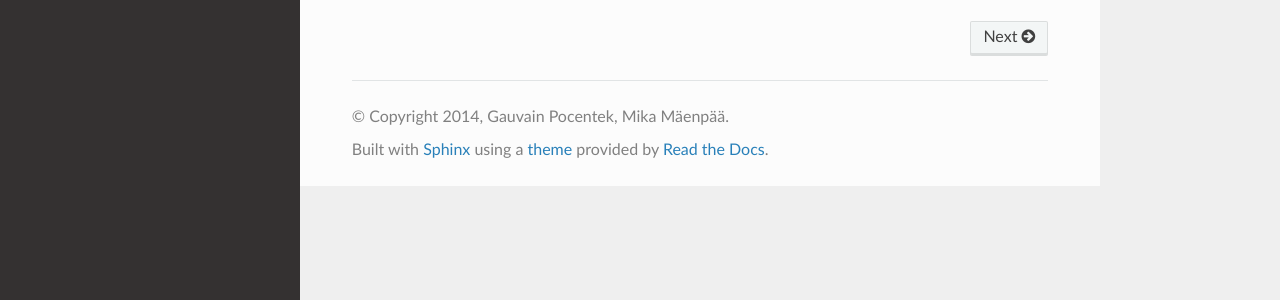
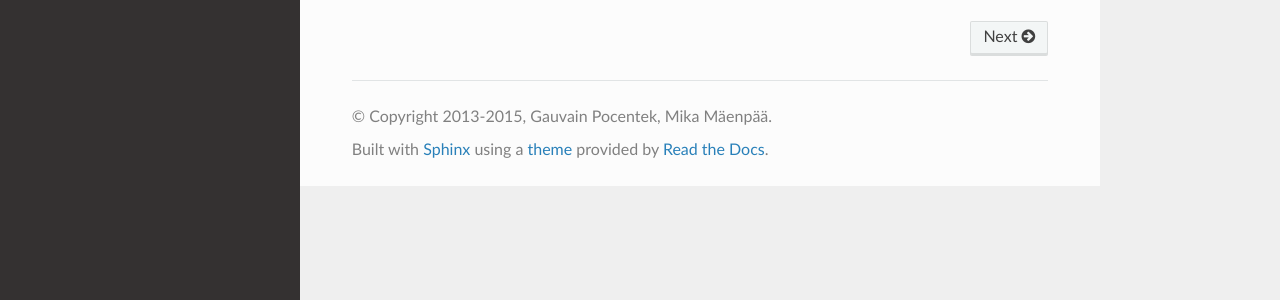
Before and after one commit to python-gitlab/python-gitlab, a Sphinx documentation site: the page built from docs/index.rst, in a window 1280 px wide. Shown: the part 440-740 px from the top of the page. Built offline with Sphinx 7.4.7 and the Read the Docs theme 2.0.0, drawn with Linux system fonts in a browser that asks for light colours.

Commit message:
update the docs copyright years

```diff
--- a/docs/conf.py
+++ b/docs/conf.py
@@ -61,7 +61,7 @@ master_doc = 'index'
 
 # General information about the project.
 project = 'python-gitlab'
-copyright = '2014, Gauvain Pocentek, Mika Mäenpää'
+copyright = '2013-2015, Gauvain Pocentek, Mika Mäenpää'
 
 # The version info for the project you're documenting, acts as replacement for
 # |version| and |release|, also used in various other places throughout the
```
